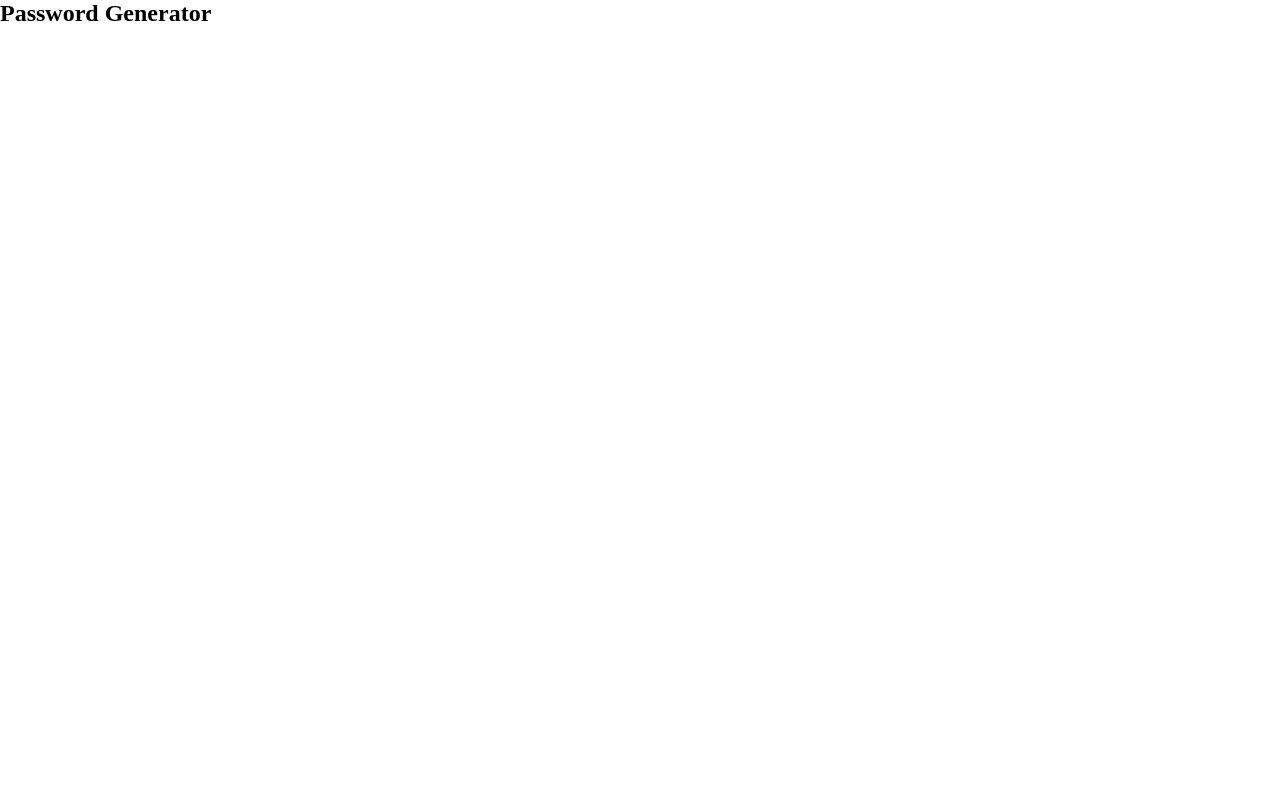
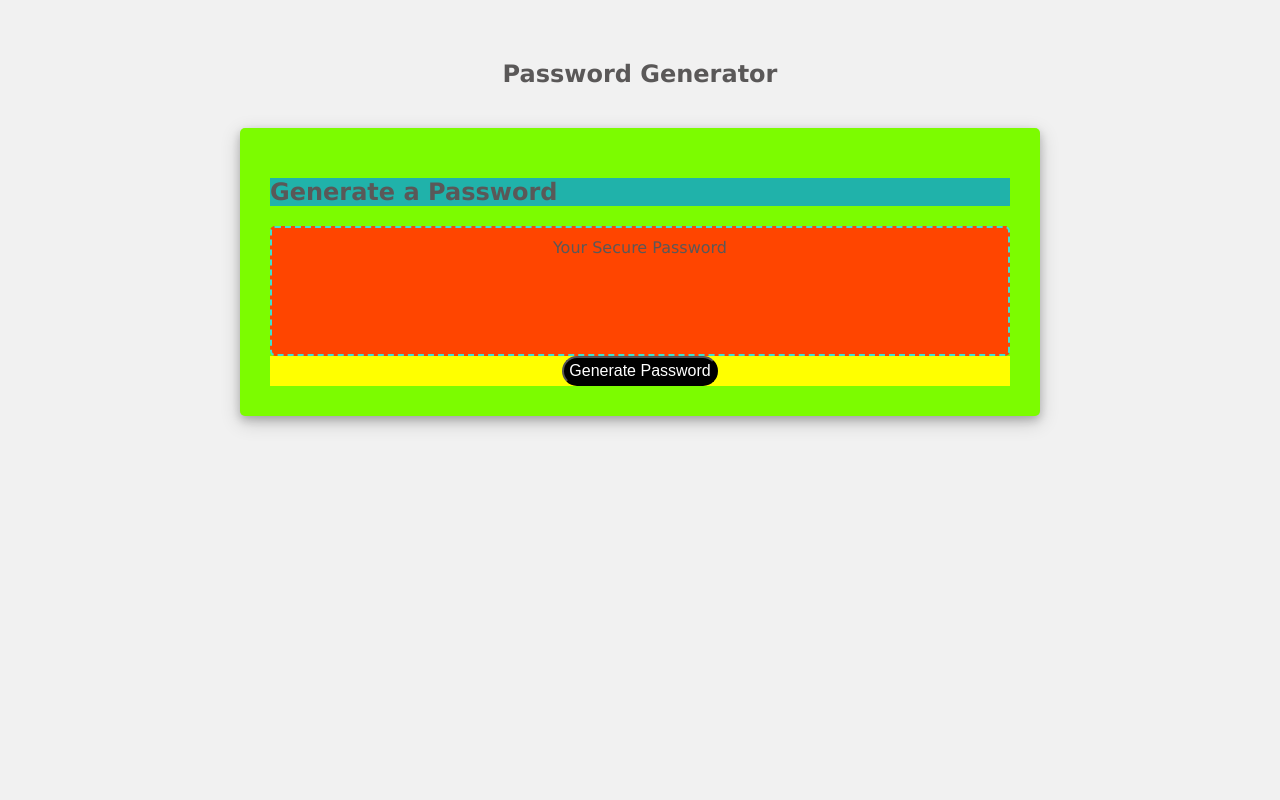
Before and after one commit to savvykolb/homework3-password-generator, a plain HTML site: page index.html in a window 1280 px wide. Shown: the top 800 px of the page. Drawn offline with Linux system fonts and the light colour scheme.

Commit message:
updated CSS

```diff
--- a/style.css
+++ b/style.css
@@ -1,39 +1,72 @@
 * {
-  height: 100%;
-  margin: 0;
-  padding: 0;
+  box-sizing: border-box;
 }
 
 body {
-
+    background-color: rgba(128, 128, 128, 0.11);
+    font-family: 'Lucida Sans', 'Lucida Sans Regular', 'Lucida Grande', 'Lucida Sans Unicode', Geneva, Verdana, sans-serif;
+    height: 100%;
+    margin: 0;
+    padding: 0;
 }
 
 header{
-
+    text-align: center;
+    color: rgb(90, 88, 88);
+    padding: 20px;
 }
 
 .container {
-
+    padding-top: 20px;
+    padding-left: 20px;
+    padding-right: 20px;
 }
 
 .box {
+    background-color: lawngreen;
+    border-radius: 5px;
+    border-width:2px;
+    box-shadow: 0 4px 8px 0 rgba(0, 0, 0, 0.2), 0 6px 20px 0 rgba(0, 0, 0, 0.19);
+    color:rgb(90, 88, 88);
+    font-size: 16px;
+    margin: 0 auto;
+    max-width: 800px;
+    padding: 30px 30px;
 
 }
 
 .box-header {
-
+    background-color: lightseagreen;
+    display: block;
+    width:100%;
 }
 
 .box-content {
-
+    background-color: orangered;
+    min-height:130px;
+    border-style:dashed;
+    border-radius: 5px;
+    border-width: 2px;
+    border-color: turquoise;
+    text-align: center;
+    padding-top: 10px;
 }
 
 .box-footer{
-
+    background-color: yellow;
+    text-align:center;
 }
 
 .button {
-
+    background-color: black;
+    text-align: center;
+    border-radius: 20px;
+    color: white;
+    display: inline-block;
+    cursor: pointer;
+    font-size: 16px;
+    line-height: 16px;
+    padding: 5px;
 }
 
 #generate {
```
